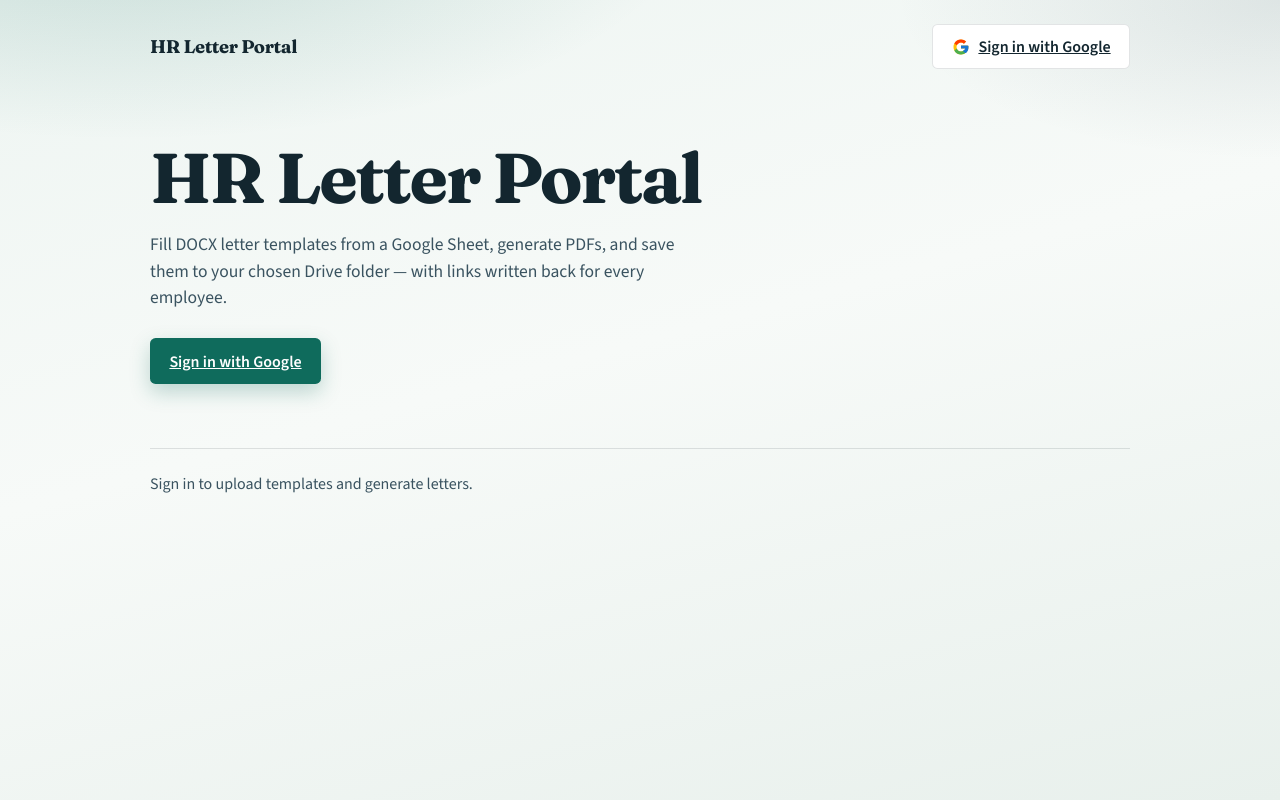
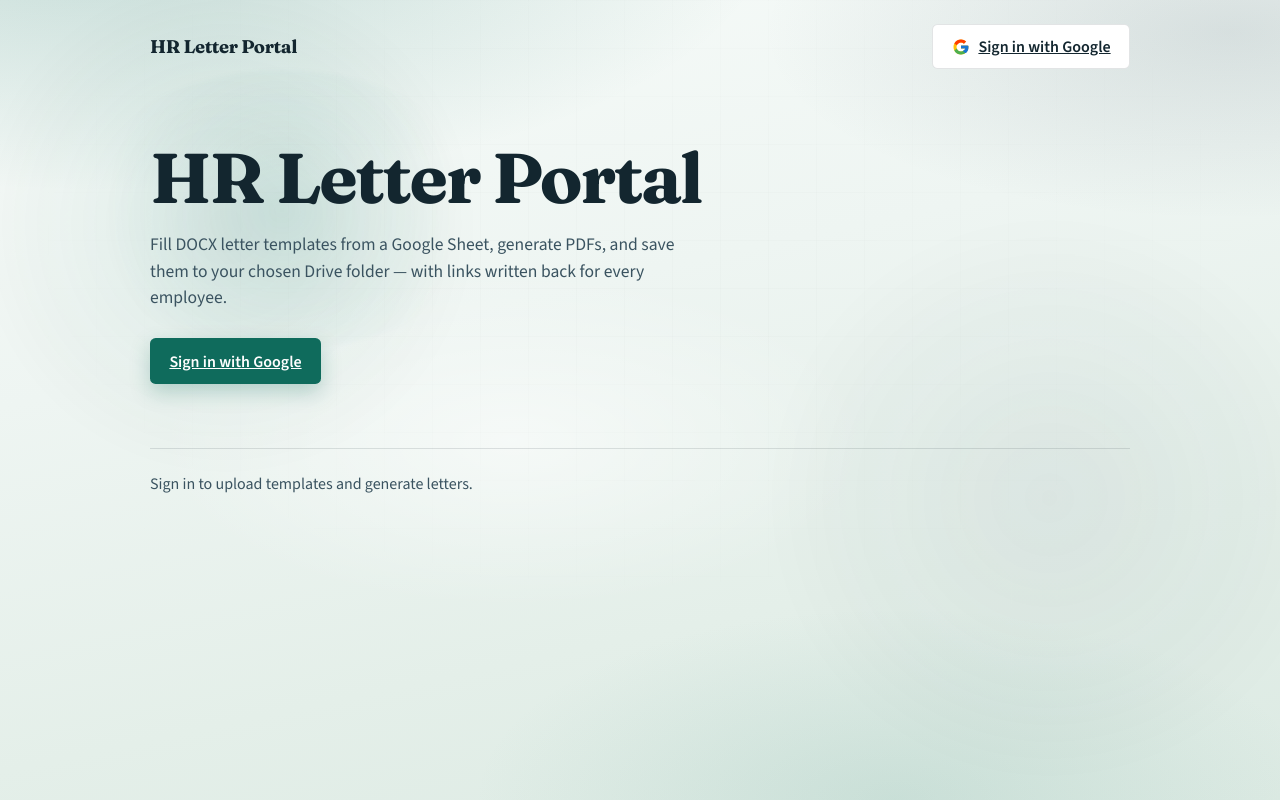
Before and after one commit to solankidaksh/hr_automation_webpage_frontend, a React (Vite) app: page / in a window 1280 px wide. Built offline with nearby package versions, Linux system fonts and the light colour scheme; no server answers.

Commit message:
updated background

```diff
--- a/src/index.css
+++ b/src/index.css
@@ -4,6 +4,7 @@
   --paper: #f3f7f5;
   --teal: #0f6b5c;
   --teal-deep: #0a4f44;
+  --teal-mist: #5a9e90;
   --sand: #d8e6df;
   --danger: #9b2c2c;
   --warn: #8a5a12;
@@ -12,6 +13,8 @@
   --shadow: 0 18px 40px rgba(19, 38, 47, 0.08);
   --font-display: "Fraunces", Georgia, serif;
   --font-body: "Source Sans 3", "Segoe UI", sans-serif;
+  --bg-base: #eef4f1;
+  --bg-highlight: #f8fbf9;
 }
 
 *,
@@ -30,11 +33,60 @@ body {
   margin: 0;
   color: var(--ink);
   font-family: var(--font-body);
+  background-color: var(--bg-base);
+  background-image:
+    radial-gradient(ellipse 90% 55% at 8% -8%, rgba(15, 107, 92, 0.22), transparent 58%),
+    radial-gradient(ellipse 70% 45% at 96% 4%, rgba(58, 83, 96, 0.14), transparent 52%),
+    radial-gradient(ellipse 55% 40% at 70% 100%, rgba(90, 158, 144, 0.16), transparent 60%),
+    radial-gradient(ellipse 40% 30% at 40% 55%, rgba(255, 255, 255, 0.55), transparent 70%),
+    linear-gradient(168deg, #f7fbf9 0%, #eef5f2 38%, #e4efe9 72%, #dceae3 100%);
+  background-attachment: fixed;
+  position: relative;
+  isolation: isolate;
+}
+
+/* Soft paper grain + faint grid for depth (decorative only) */
+body::before {
+  content: "";
+  position: fixed;
+  inset: 0;
+  z-index: -1;
+  pointer-events: none;
+  opacity: 0.45;
+  background-image:
+    linear-gradient(rgba(19, 38, 47, 0.028) 1px, transparent 1px),
+    linear-gradient(90deg, rgba(19, 38, 47, 0.028) 1px, transparent 1px);
+  background-size: 48px 48px;
+  mask-image: radial-gradient(ellipse 75% 70% at 50% 30%, #000 20%, transparent 85%);
+}
+
+body::after {
+  content: "";
+  position: fixed;
+  inset: 0;
+  z-index: -1;
+  pointer-events: none;
   background:
-    radial-gradient(ellipse 80% 50% at 10% -10%, rgba(15, 107, 92, 0.18), transparent 55%),
-    radial-gradient(ellipse 60% 40% at 100% 0%, rgba(61, 90, 100, 0.12), transparent 50%),
-    linear-gradient(165deg, #eef5f2 0%, #f7faf8 45%, #e8f0ec 100%);
-  background-attachment: fixed;
+    radial-gradient(circle at 18% 28%, rgba(15, 107, 92, 0.09), transparent 22%),
+    radial-gradient(circle at 82% 62%, rgba(58, 83, 96, 0.07), transparent 26%);
+  animation: ambience-drift 22s ease-in-out infinite alternate;
+}
+
+@keyframes ambience-drift {
+  from {
+    transform: translate3d(0, 0, 0) scale(1);
+    opacity: 0.85;
+  }
+  to {
+    transform: translate3d(-1.5%, 1.2%, 0) scale(1.04);
+    opacity: 1;
+  }
+}
+
+@media (prefers-reduced-motion: reduce) {
+  body::after {
+    animation: none;
+  }
 }
 
 button,
@@ -87,6 +139,26 @@ a {
 .hero {
   padding: 2.5rem 0 2rem;
   animation: rise 0.7s 0.05s ease both;
+  position: relative;
+}
+
+.hero::before {
+  content: "";
+  position: absolute;
+  left: -8%;
+  top: -10%;
+  width: min(420px, 70vw);
+  height: min(280px, 40vw);
+  border-radius: 50%;
+  background: radial-gradient(
+    circle,
+    rgba(15, 107, 92, 0.12) 0%,
+    rgba(15, 107, 92, 0.04) 45%,
+    transparent 70%
+  );
+  pointer-events: none;
+  z-index: -1;
+  filter: blur(2px);
 }
 
 .hero h1 {
```
